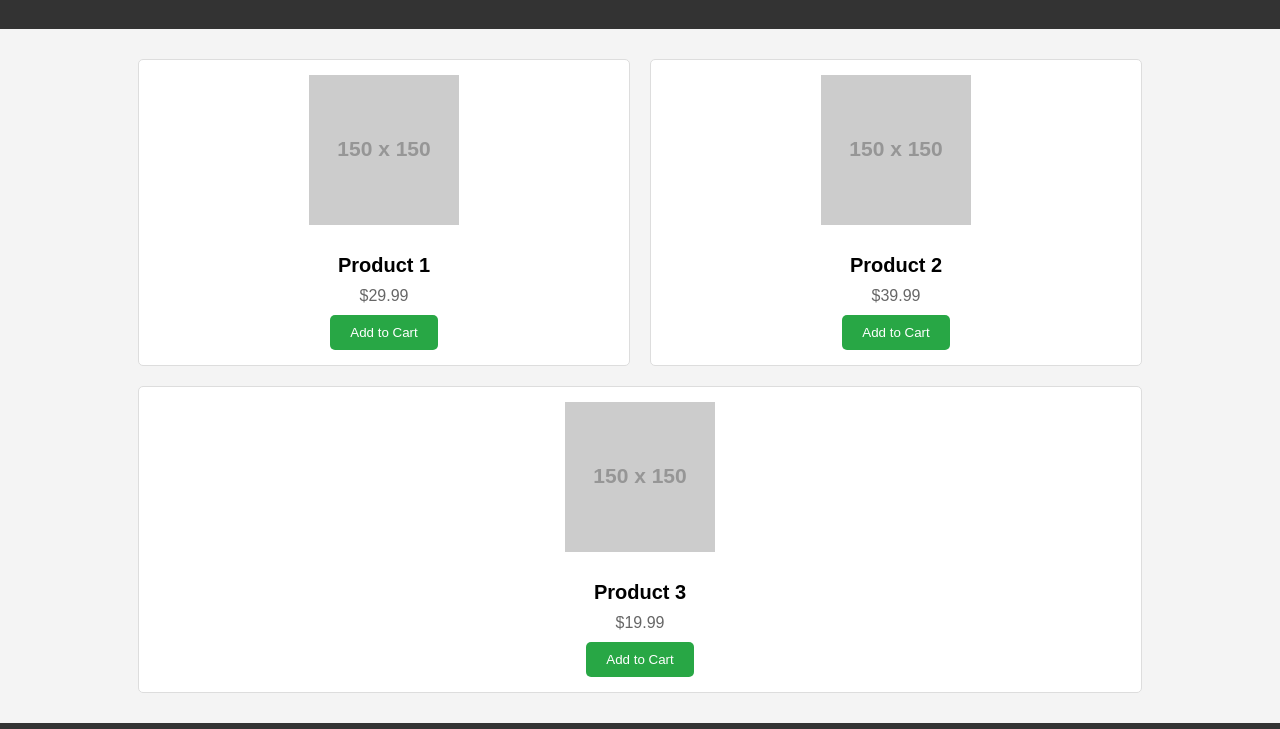
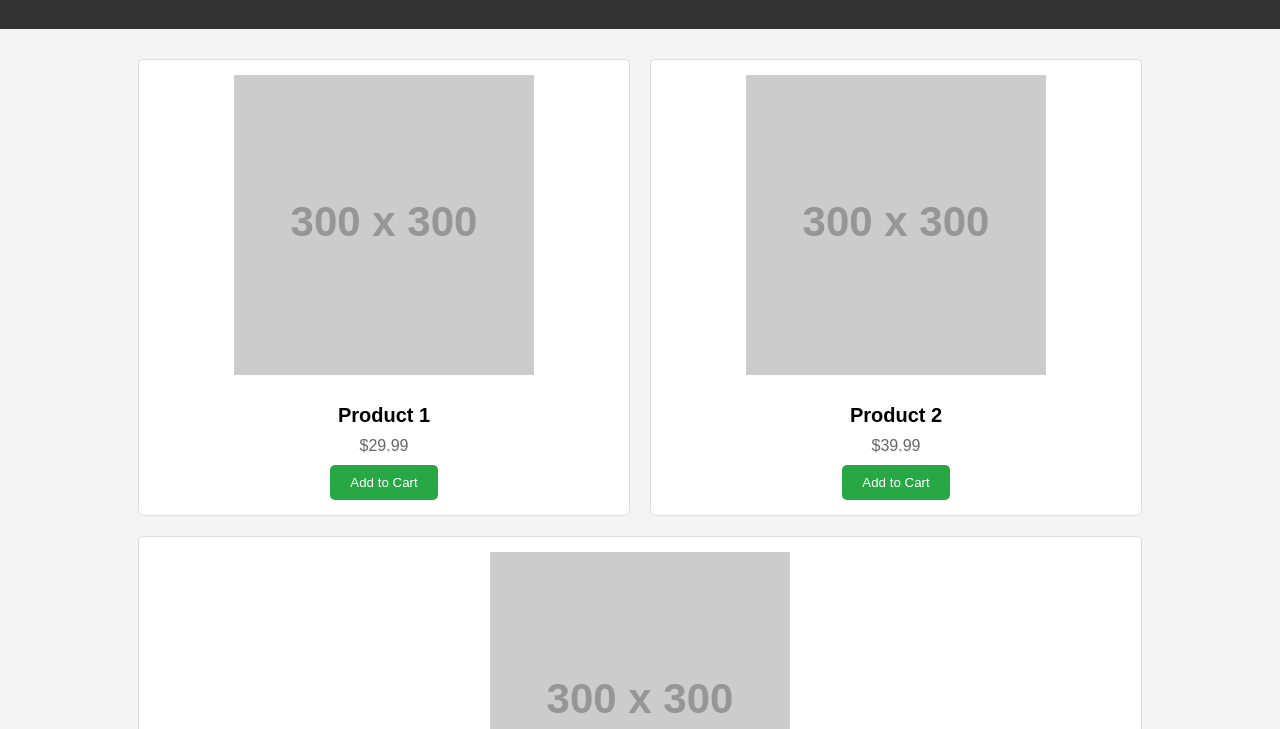
Before and after one commit to Himen78/AzureStaticApp, a plain HTML site: page index.html in a window 1280 px wide. Shown: the part 71-800 px from the top of the page. Drawn offline with Linux system fonts and the light colour scheme; placeholder pictures from the web are drawn by us.

Commit message:
Update Images

```diff
--- a/index.html
+++ b/index.html
@@ -81,21 +81,21 @@
 
     <div class="container">
         <div class="product-card">
-            <img src="https://via.placeholder.com/150" alt="Product 1">
+            <img src="https://via.placeholder.com/300x300?text=Product+1" alt="Product 1">
             <h3>Product 1</h3>
             <p>$29.99</p>
             <button>Add to Cart</button>
         </div>
 
         <div class="product-card">
-            <img src="https://via.placeholder.com/150" alt="Product 2">
+            <img src="https://via.placeholder.com/300x300?text=Product+2" alt="Product 2">
             <h3>Product 2</h3>
             <p>$39.99</p>
             <button>Add to Cart</button>
         </div>
 
         <div class="product-card">
-            <img src="https://via.placeholder.com/150" alt="Product 3">
+            <img src="https://via.placeholder.com/300x300?text=Product+3" alt="Product 3">
             <h3>Product 3</h3>
             <p>$19.99</p>
             <button>Add to Cart</button>
```
